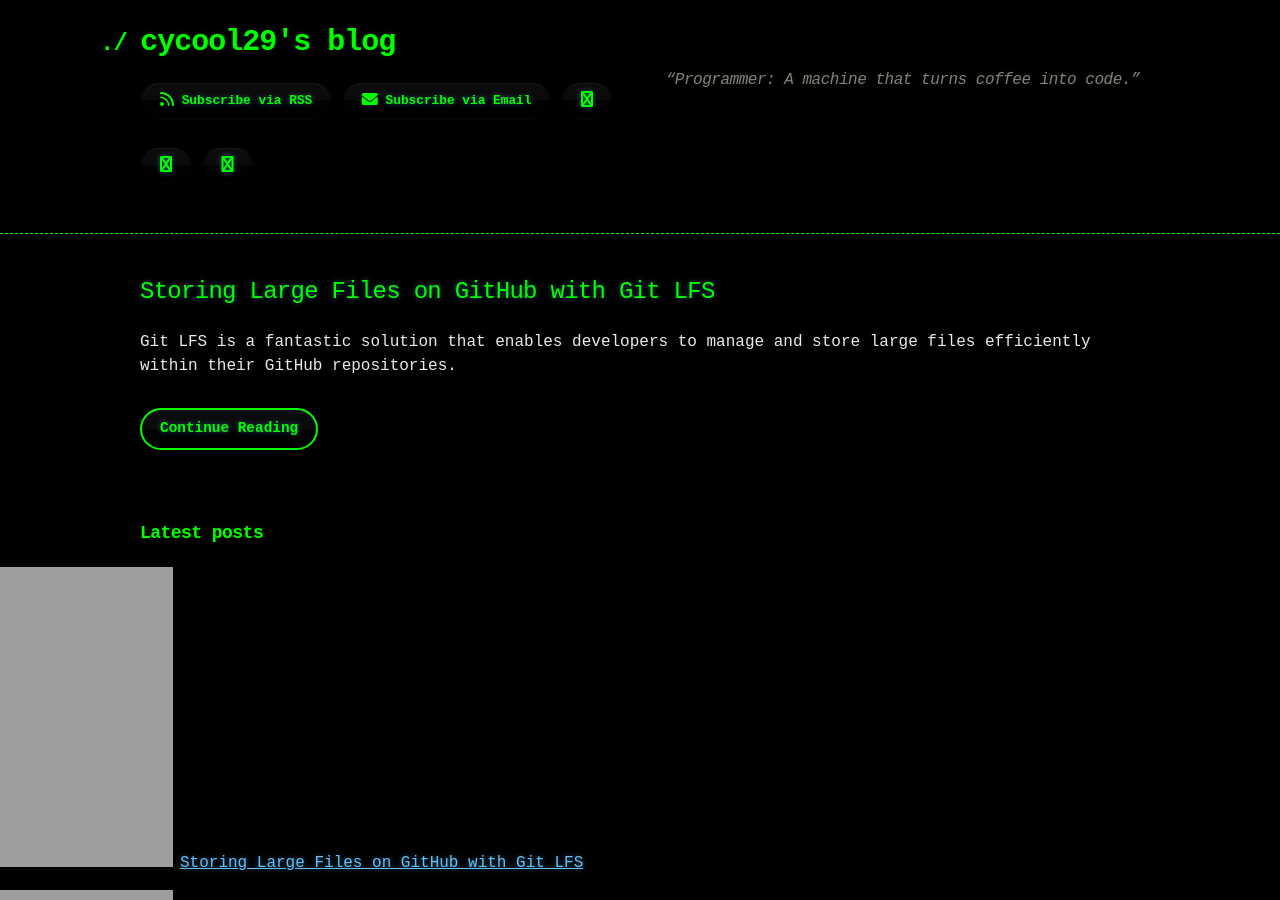
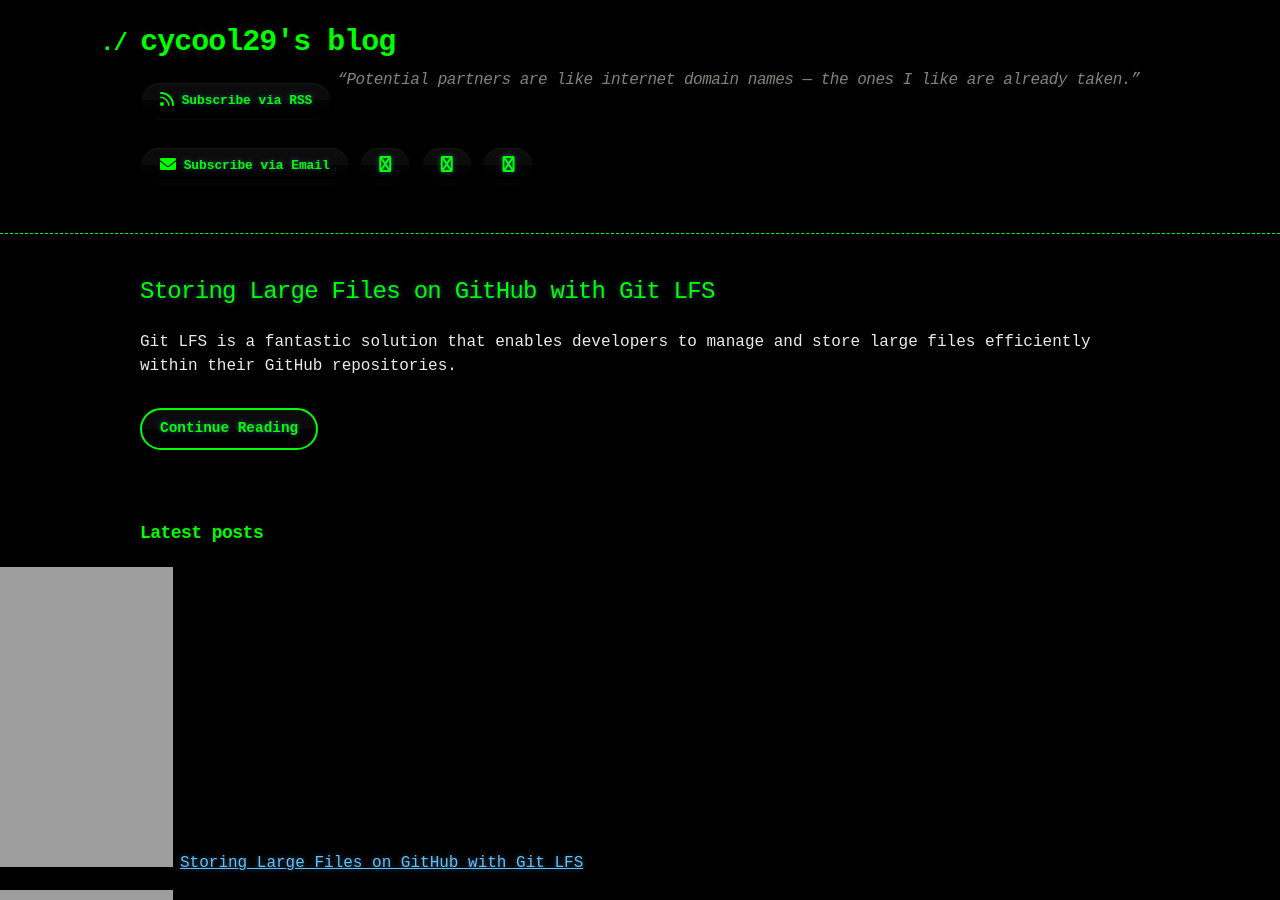
Before and after one commit to cycool29/cycool29.github.io, a Jekyll site: the page built from index.md, in a window 1280 px wide and 900 px high. Built offline with Jekyll 4.4.1, drawn with Linux system fonts in a browser that asks for light colours; a style sheet for code colours, icons or effects is not loaded.

Commit message:
Update quotes

```diff
--- a/_config.yml
+++ b/_config.yml
@@ -1,5 +1,5 @@
 title: cycool29's blog
-description: "“Programmer: A machine that turns coffee into code.” "
+description: "“Potential partners are like internet domain names — the ones I like are already taken.” "
 bio: A high school student. Intermediate in Python, Git, Bash. Learning JavaScript. He/Him. "
 author: cycool29
 url: https://cycool29.github.io
```
